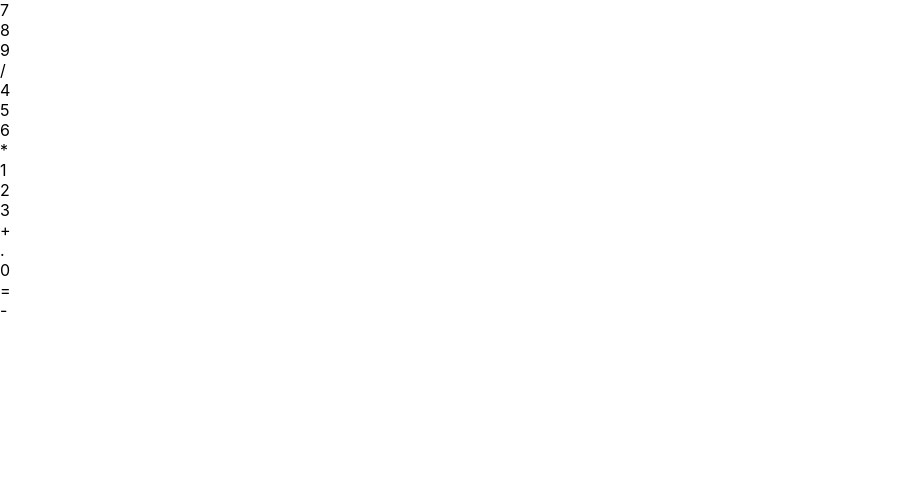
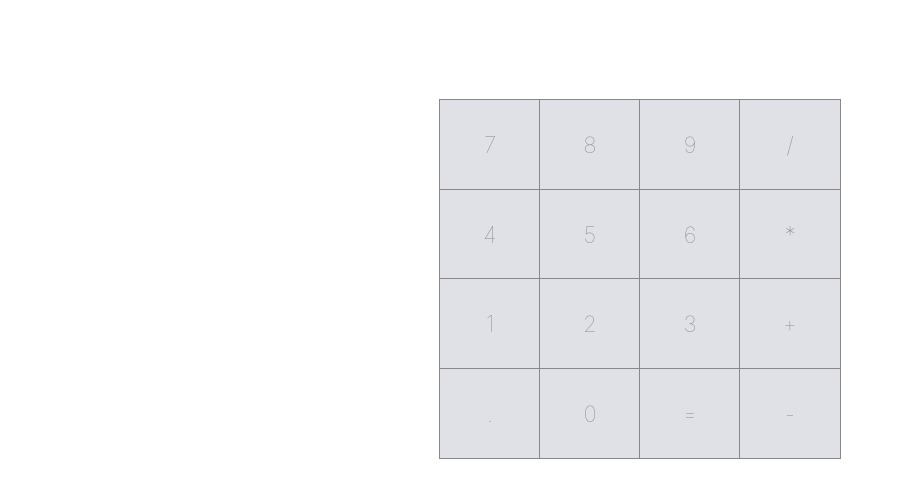
Before and after one commit to Oroko/React-calculator-app2, a React (Create React App) app: page / in a window 1280 px wide. Shown: the top 498 px of the page, without its empty margins (0-903 px from the left). Built offline with nearby package versions, Linux system fonts and the light colour scheme.

Commit message:
Added styles on button.css and app.css

```diff
--- a/src/App.css
+++ b/src/App.css
@@ -1,2 +1,18 @@
 .App {
+  display: flex;
+  justify-content: center;
+  align-items: center;
+  height: 100vh;
+  width: 100%;
+
 }
+
+.calc-wrapper{
+ height: 600px;
+ width: 400px;
+}
+
+.row{
+  display: flex;
+  width: 100%;
+}
--- a/src/components/Button.css
+++ b/src/components/Button.css
@@ -0,0 +1,12 @@
+.button {
+  display: flex;
+  justify-content: center;
+  align-items: center;
+  height: 4em;
+  font-weight: lighter;
+  font-size: 1.4em;
+  flex: 1;
+  background-color: #e0e1e6;
+  color: #888888;
+  outline: 1px solid #888888;
+}
--- a/src/components/Button.jsx
+++ b/src/components/Button.jsx
@@ -2,7 +2,7 @@ import React, { Component } from "react";
 import "./Button.css";
 class Button extends Component {
   render() {
-    return <div className="">{this.props.children}</div>;
+    return <div className="button">{this.props.children}</div>;
   }
 }
 
```
